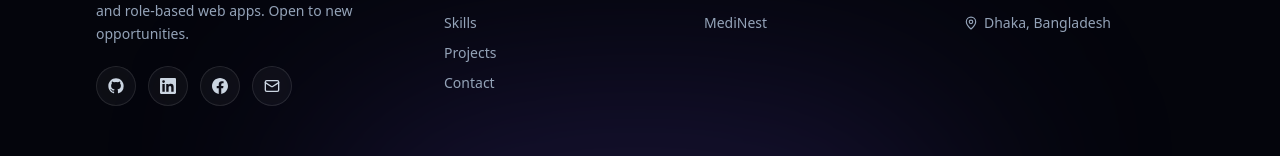
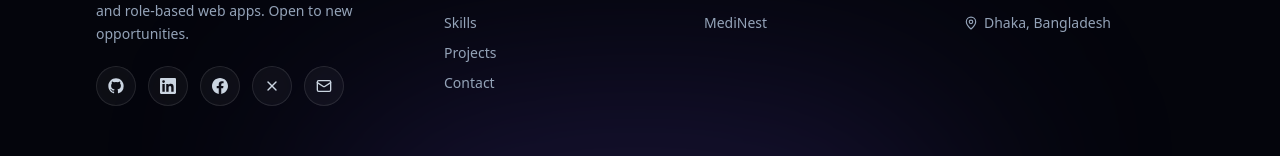
Before and after one commit to safikolislam/Md.Safikol_Islam_Portfolio, a Next.js app: page /projects/cityfix in a window 1280 px wide. Shown: the part 3770-3926 px from the top of the page. Built offline with nearby package versions, Linux system fonts and the light colour scheme; no server answers.

Commit message:
added the xicon in the footer

```diff
--- a/components/Footer.tsx
+++ b/components/Footer.tsx
@@ -1,7 +1,7 @@
-import { ArrowUp, Mail, MapPin } from "lucide-react";
+import { ArrowUp, Mail, MapPin, XIcon } from "lucide-react";
 import Link from "next/link";
 import { navLinks, profile, projects } from "@/lib/data";
-import { FacebookIcon, GithubIcon, LinkedinIcon } from "./icons";
+import { FacebookIcon, GithubIcon, LinkedinIcon,  } from "./icons";
 
 export default function Footer() {
   return (
@@ -32,6 +32,11 @@ export default function Footer() {
             {profile.facebook && (
               <a href={profile.facebook} target="_blank" rel="noopener noreferrer" aria-label="Facebook" className="glass grid h-10 w-10 place-items-center rounded-full text-slate-300 transition hover:-translate-y-1 hover:text-white">
                 <FacebookIcon className="h-4 w-4" />
+              </a>
+            )}
+            {profile.twitter && (
+              <a href={profile.twitter} target="_blank" rel="noopener noreferrer" aria-label="X (Twitter)" className="glass grid h-10 w-10 place-items-center rounded-full text-slate-300 transition hover:-translate-y-1 hover:text-white">
+                <XIcon className="h-4 w-4" />
               </a>
             )}
             <a href={`mailto:${profile.email}`} aria-label="Email" className="glass grid h-10 w-10 place-items-center rounded-full text-slate-300 transition hover:-translate-y-1 hover:text-white">
--- a/lib/data.ts
+++ b/lib/data.ts
@@ -11,7 +11,8 @@ export const profile = {
   github: "https://github.com/safikolislam", // e.g. "https://github.com/your-username"
   linkedin: "https://www.linkedin.com/in/mdsafikolislam/",
  // replace the PDF in /public with the same name to update
- facebook: "https://www.facebook.com/md.safikol.islam.ashik",
+  facebook: "https://www.facebook.com/md.safikol.islam.ashik",
+   twitter: "https://x.com/SafikolIslam4",
   roles: [
     "Full-stack Web Developer",
     "Next.js & TypeScript Engineer",
```
